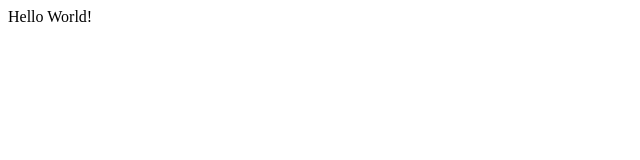
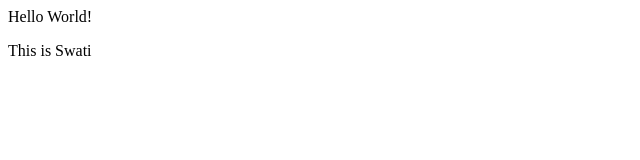
Before and after one commit to swatisingh18042001-dot/Demo, a plain HTML site: page index.html in a window 1280 px wide. Shown: the full height of the page, 0-640 px from the left. Drawn offline with Linux system fonts and the light colour scheme.

Commit message:
adding new line in index.html

```diff
--- a/index.html
+++ b/index.html
@@ -1 +1,2 @@
 <p>Hello World!</p>
+This is Swati
```
